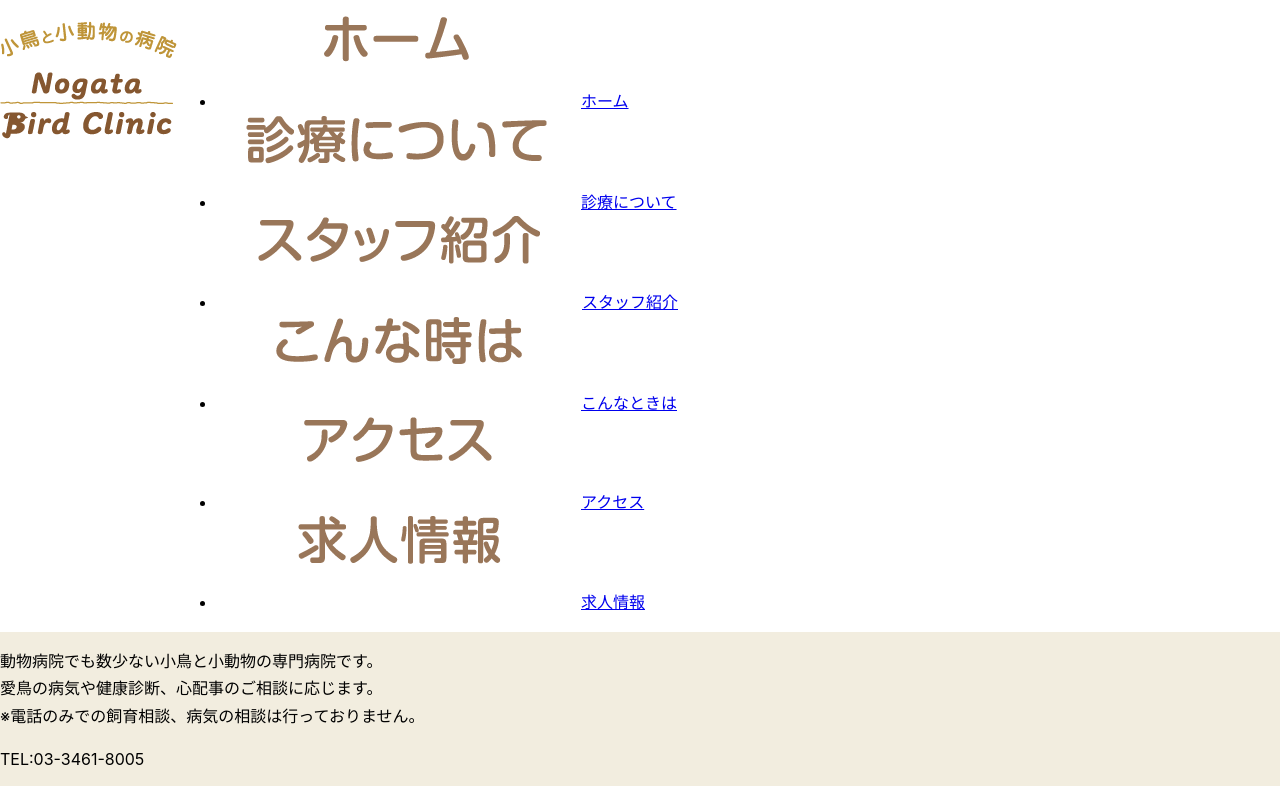
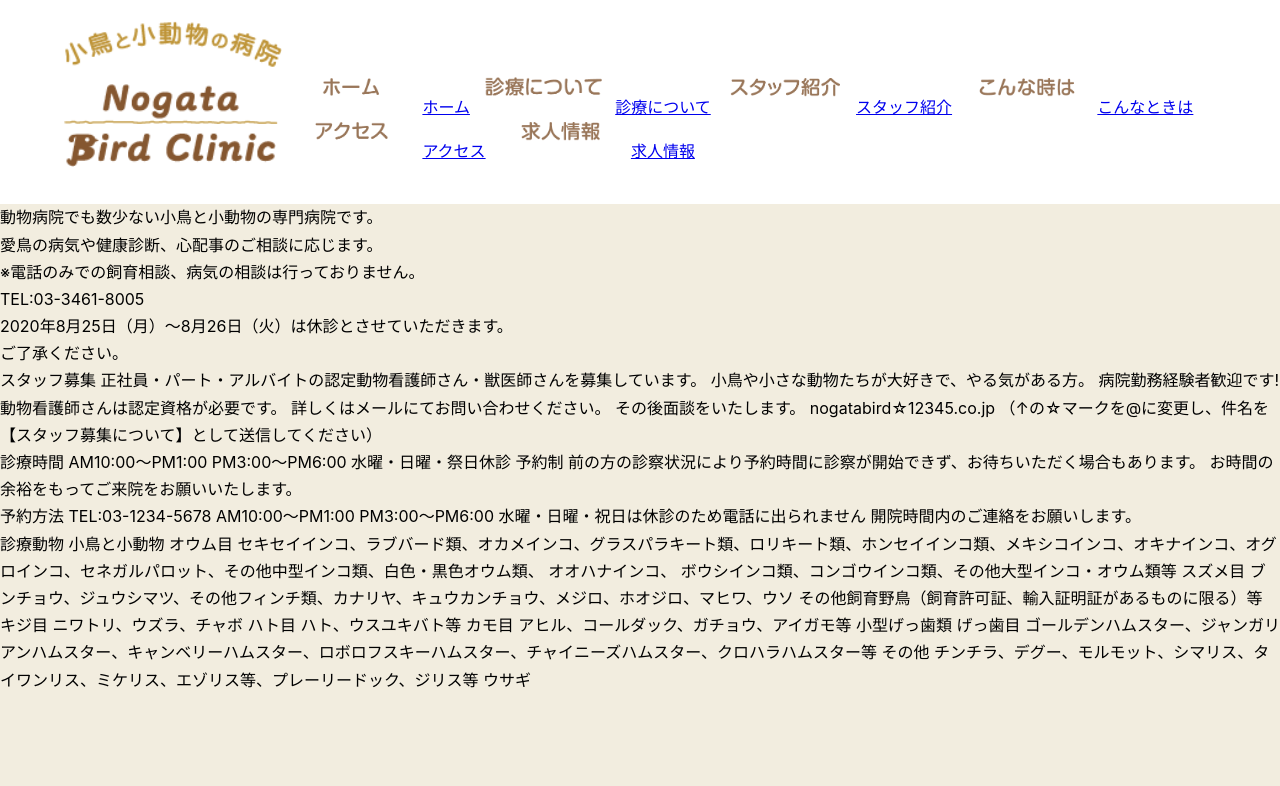
Before and after one commit to Mio-le/work, a plain HTML site: page index.html in a window 1280 px wide. Shown: the top 786 px of the page. Drawn offline with Linux system fonts and the light colour scheme.

Commit message:
マークアップしました

```diff
--- a/css/style.css
+++ b/css/style.css
@@ -1,15 +1,66 @@
 @charset "utf-8";
 
-body{
+/* 全体の設定 */
+* {
+	box-sizing: border-box;
+	margin: 0;
+	padding: 0;
+}
+
+body {
+	width: 100vw;
 	line-height: 1.7;
 	font-size: 16px;
-	font-family: -apple-system, BlinkMac SystemFont, "Helvetica Neue", "游ゴシック Medium", YuGothic, YuGothicM, "Hiragino Kaku Gothic ProN", Meiryo, sans-serif;
+	font-family: -apple-system, BlinkMac SystemFont, "Helvetica Neue", 'Noto Sans JP', "ヒラギノ角ゴ ProN W3",'ヒラギノ角ゴ W3', "Hiragino Kaku Gothic ProN", "メイリオ", Meiryo, sans-serif;
 	color: #000;
 	background-color: #F2EDDF;
 }
 
 /* header */
 header {
+	background-color: #fff;
 	display: flex;
-	background-color: #fff;
+	align-items: center;
 }
+header h1 {
+	margin-left: 5vw;
+}
+header h1 img {
+	width: 17vw;
+}
+
+/* ナビゲーションの装飾 */
+header nav {
+	padding-top: 3vw;
+}
+header nav ul {
+	list-style: none;
+}
+header nav ul li {
+	display: inline-block;
+}
+header nav ul li img {
+	width: 11vw;
+}
+
+/* main */
+main {
+	width: 80vw;
+	margin: 0 auto;
+}
+
+/* top */
+.top {
+	margin-top: 5vw;
+}
+.top {
+display: flex;
+}
+.top p span {
+	font-size: 13px;
+}
+.top .top-img img {
+	text-align: right;
+	width: 600px;
+	margin-left: 15px;
+}
```
